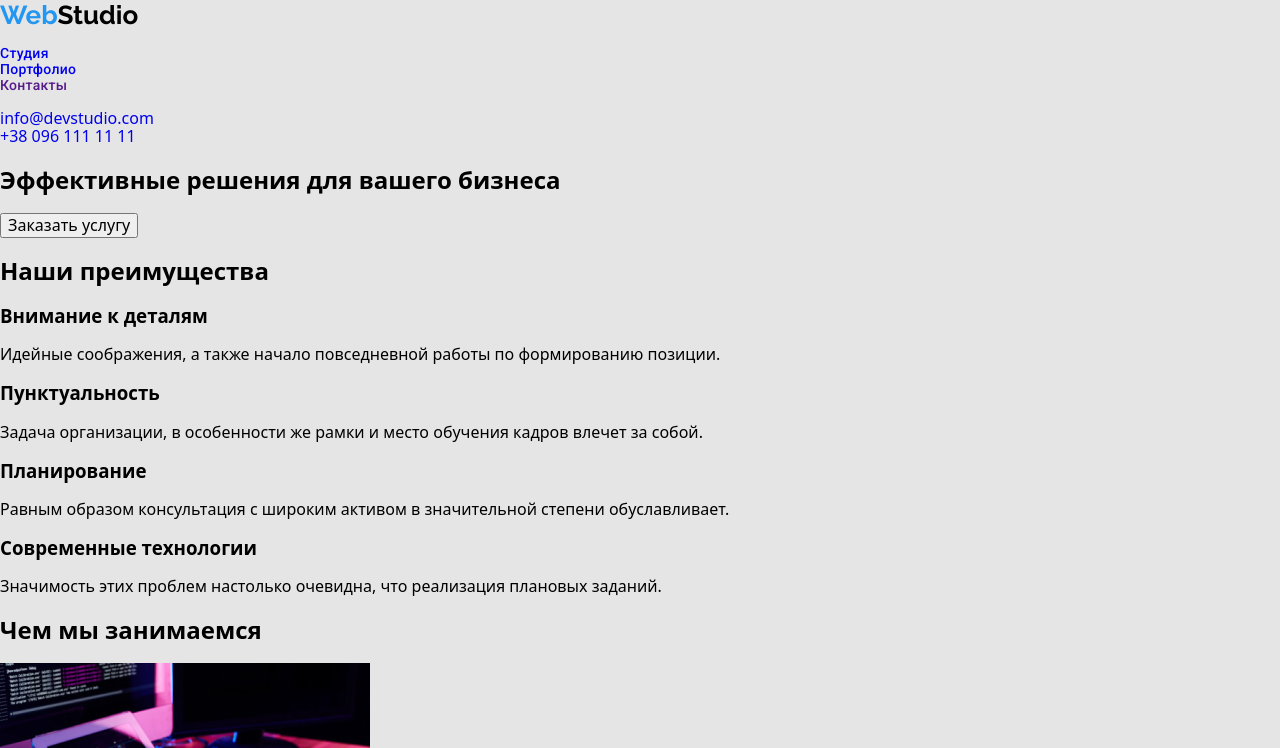
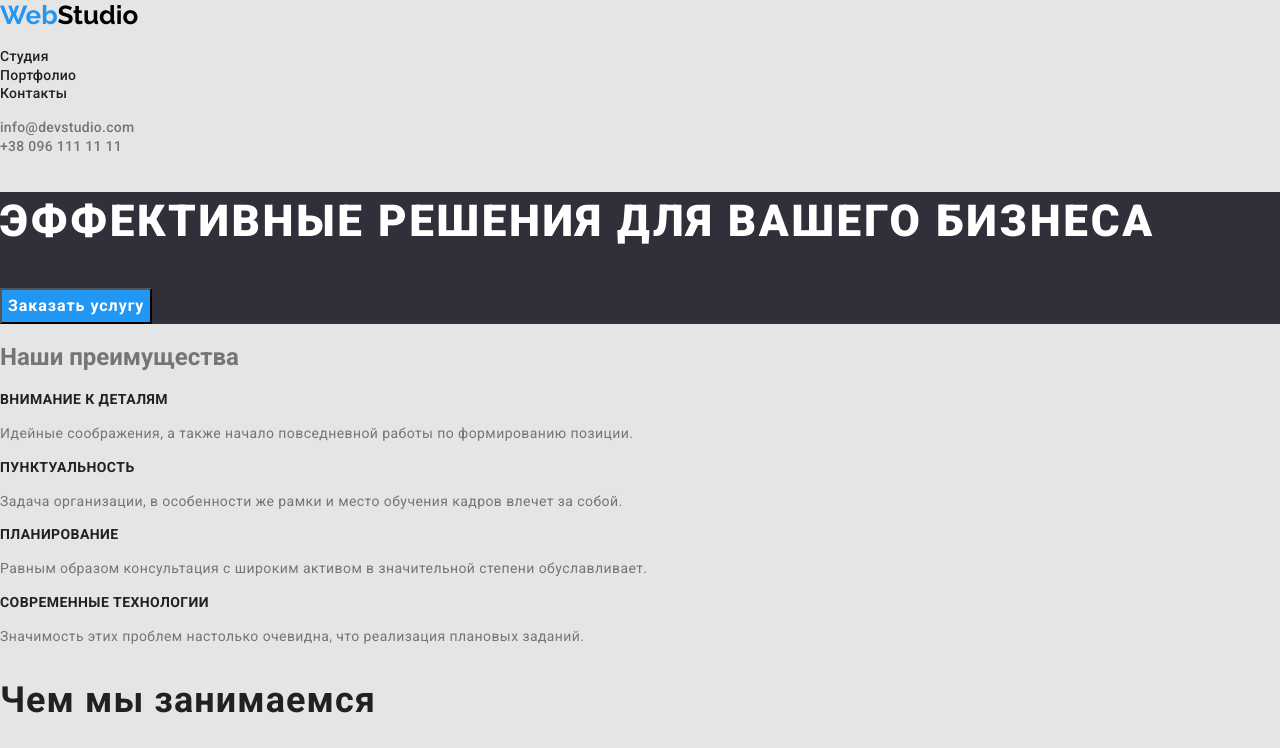
Before and after one commit to leshakrikun/goit-markup-hw-02, a plain HTML site: page index.html in a window 1280 px wide. Shown: the top 748 px of the page. Drawn offline with nearby package versions, Linux system fonts and the light colour scheme.

Commit message:
part of css

```diff
--- a/css/style.css
+++ b/css/style.css
@@ -4,39 +4,106 @@
 }
 body {
     background-color: #E5E5E5;
+    color: #757575;
+    font-family: 'Raleway', sans-serif;
+    font-family: 'Roboto', sans-serif;
 }
 a {
     text-decoration: none;
-
 }
 ul {
     list-style-type: none;
     margin-left: 0;
     padding-left: 0;
     }
+    .nav-link:hover, .contacts:hover,
+    .nav-link:focus, .contacts:focus{
+    color: #2196F3;
+}
 .icon {
     font-family: Raleway;
     font-size: 26px;
-    font-style: normal;
     font-weight: 700;
-    line-height: 31px;
+    line-height: 1.2;
     color: #000;
- }
+}
+footer > .icon {
+    color: #fff;
+}
+footer {
+    background-color: #2F303A;
+}
+
 .logo {
     color: #2196F3;
 }
-.nav {
+.nav-link {
     font-family: Roboto;
     font-size: 14px;
-    font-style: normal;
     font-weight: 500;
-    line-height: 16px;
+    line-height: 1.14;
     letter-spacing: 0.02em;
-    text-align: left;
     color: #212121;
 }
 
-.nav a:hover,
-.nav a:focus{
-    color: #2196F3;
+.contacts {
+    font-family: Roboto;
+    font-size: 14px;   font-weight: 500;
+    line-height: 1.14;
+    letter-spacing: 0.02em;
+    color: #757575;
 }
+h1 {
+font-size: 44px;
+font-weight: 900;
+line-height: 1.36;
+letter-spacing: 0.06em;
+color: #fff;
+}
+.hero {
+    background-color: #2F303A;
+    text-transform: uppercase;
+}
+.button {
+    background-color: #2196F3;
+    font-size: 16px;
+    font-weight: 700;
+    line-height: 1.9;
+    letter-spacing: 0.06em;
+    text-align: center;
+    color:  #FFF;
+    ;
+}
+.advantages {
+     font-size: 14px;
+    font-weight: 400;
+    line-height: 1.7;
+    letter-spacing: 0.03em;
+}
+.head-advantages {
+    font-size: 14px;
+    font-weight: 700;
+    line-height: 1.14;
+    letter-spacing: 0.03em;
+    color: #212121;
+    text-transform: uppercase;
+}
+.section-title {
+    font-size: 36px;
+    font-weight: 700;
+    line-height: 1.17;
+    letter-spacing: 0.03em;
+    color: #212121;
+}
+.employee-name {
+    font-size: 16px;
+    font-weight: 500;
+    line-height: 1.2;
+    letter-spacing: 0.03em;
+    color: #212121;
+}
+.employee-job {
+    font-size: 16px;
+    line-height: 1.2;
+    letter-spacing: 0.03em;
+}
--- a/index.html
+++ b/index.html
@@ -16,20 +16,20 @@
                 <span class="logo">Web</span>Studio
             </a>
             <ul class="nav">
-                <li><a href="./index.html">Студия</a></li>
-                <li><a href="./portfolio.html">Портфолио</a></li>
-                <li><a href="">Контакты</a></li>
+                <li><a class="nav-link" href="./index.html">Студия</a></li>
+                <li><a class="nav-link" href="./portfolio.html">Портфолио</a></li>
+                <li><a class="nav-link" href="">Контакты</a></li>
             </ul>
         </nav>
         <ul>
-            <li><a href="mailto:info@devstudio.com">info@devstudio.com</a></li>
-            <li><a href="tel:+380961111111">+38 096 111 11 11</a></li>
+            <li><a class="contacts" href="mailto:info@devstudio.com">info@devstudio.com</a></li>
+            <li><a class="contacts" href="tel:+380961111111">+38 096 111 11 11</a></li>
         </ul>
     </header>
     <div>
-        <section>
+        <section class="hero">
             <h1>Эффективные решения для вашего бизнеса</h1>
-            <button>Заказать услугу</button>
+            <button class="button">Заказать услугу</button>
         </section>
     </div>
     <section>
@@ -37,25 +37,25 @@
         <h2 class="visually-hidden">Наши преимущества</h2>
         <ul>
             <li>
-                <h3>Внимание к деталям</h3>
-                <p> Идейные соображения, а также начало повседневной работы по формированию позиции.</p>
+                <h3 class="head-advantages">Внимание к деталям</h3>
+                <p class="advantages"> Идейные соображения, а также начало повседневной работы по формированию позиции.</p>
             </li>
             <li>
-                <h3>Пунктуальность</h3>
-                <p>Задача организации, в особенности же рамки и место обучения кадров влечет за собой.</p>
+                <h3 class="head-advantages">Пунктуальность</h3>
+                <p class="advantages">Задача организации, в особенности же рамки и место обучения кадров влечет за собой.</p>
             </li>
             <li>
-                <h3>Планирование</h3>
-                <p>Равным образом консультация с широким активом в значительной степени обуславливает.</p>
+                <h3 class="head-advantages">Планирование</h3>
+                <p class="advantages">Равным образом консультация с широким активом в значительной степени обуславливает.</p>
             </li>
             <li>
-                <h3>Современные технологии</h3>
-                <p>Значимость этих проблем настолько очевидна, что реализация плановых заданий.</p>
+                <h3 class="head-advantages">Современные технологии</h3>
+                <p class="advantages">Значимость этих проблем настолько очевидна, что реализация плановых заданий.</p>
             </li>
         </ul>
     </section>
     <section>
-        <h2>Чем мы занимаемся</h2>
+        <h2 class="section-title">Чем мы занимаемся</h2>
         <ul>
             <li>
                 <img src="./img/box-1.png" alt="Человек пишет программу на планшете" width="370"/>
@@ -69,33 +69,33 @@
         </ul>
     </section>
     <section>
-        <h2>Наша команда</h2>
+        <h2 class="section-title">Наша команда</h2>
             <ul>
                 <li>
                     <img src="./img/team-card-1.jpg" alt="Фото мужчины" width="270"/>
-                    <h3>Игорь Демьяненко</h3>
-                    <p lang="en">Product Designer</p>
+                    <h3 class="employee-name">Игорь Демьяненко</h3>
+                    <p class="employee-job" lang="en">Product Designer</p>
                 </li>
                 <li>
                     <img src="./img/team-card-2.jpg" alt="Фото женщины" width="270"/>
-                    <h3>Ольга Репина</h3>
-                    <p lang="en">Frontend Developer</p>
+                    <h3 class="employee-name">Ольга Репина</h3>
+                    <p class="employee-job" lang="en">Frontend Developer</p>
                 </li>
                 <li>
                     <img src="./img/team-card-3.jpg" alt="Фото мужчины" width="270"/>
-                    <h3>Николай Тарасов</h3>
-                    <p lang="en">Marketing</p>
+                    <h3 class="employee-name">Николай Тарасов</h3>
+                    <p class="employee-job" lang="en">Marketing</p>
                 </li>
                 <li>
                     <img src="./img/team-card-4.jpg" alt="Фото мужчины" width="270"/>
-                    <h3>Михаил Ермаков</h3>
-                    <p lang="en">UI Designer</p>
+                    <h3 class="employee-name">Михаил Ермаков</h3>
+                    <p class="employee-job" lang="en">UI Designer</p>
                 </li>
             </ul>
     </section>
     <footer>
-        <a  href="./index.html">
-            WebCtudio
+        <a  href="./index.html" class="icon">
+            <span class="logo">Web</span>Studio
         </a>
         <address>
             <p>г. Киев, пр-т Леси Украинки, 26 </p>
```
Also changed, not shown: portfolio.html (+7 -5 lines).
